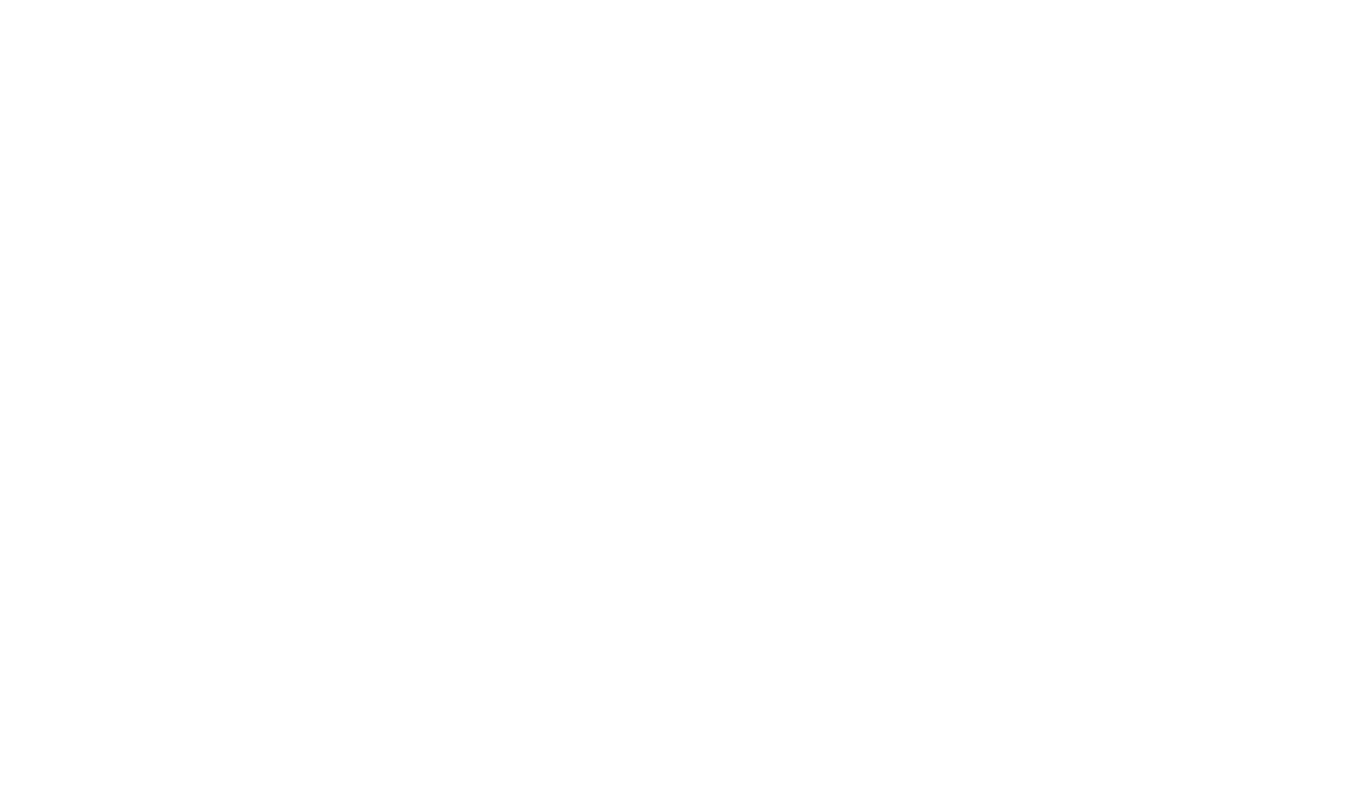
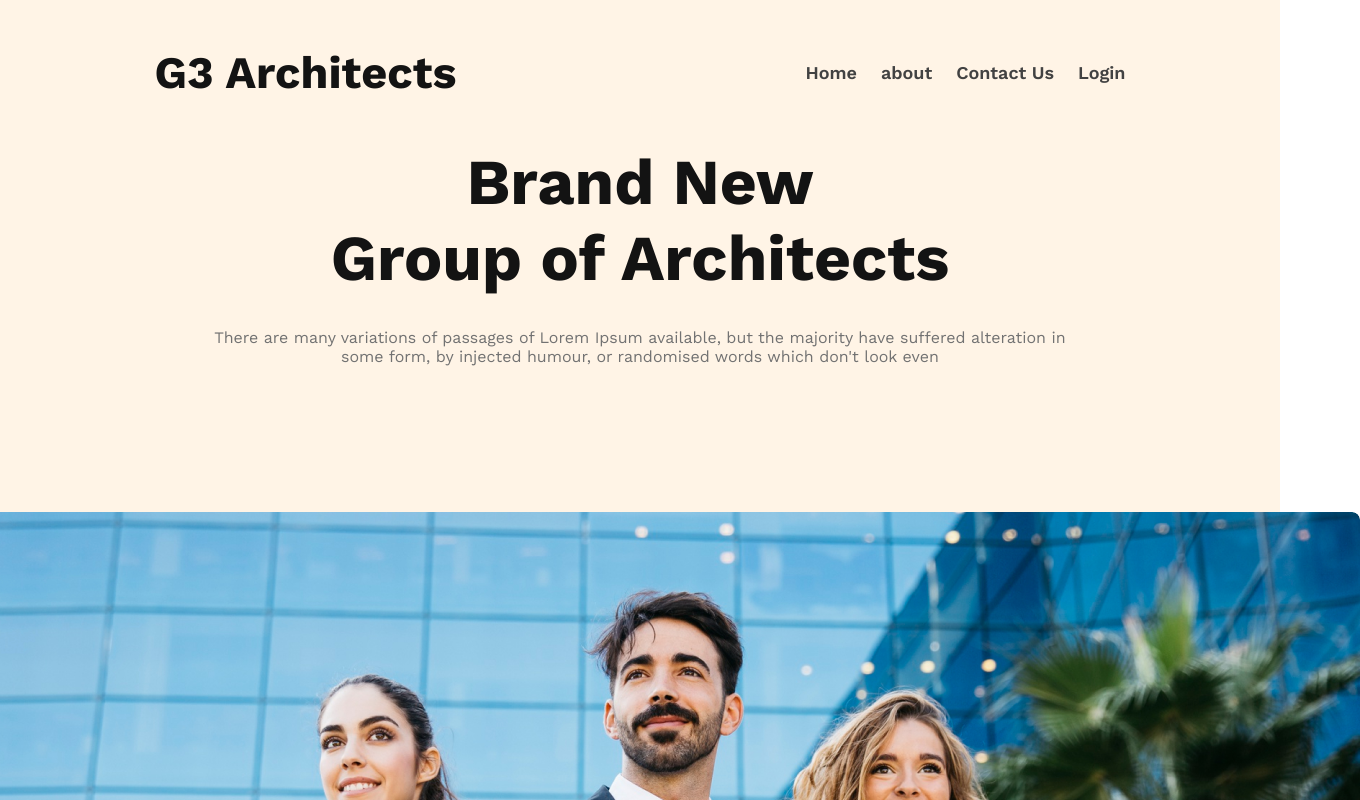
Before and after one commit to ashikwebdev111/G3-Architects, a plain HTML site: page index.html in a window 1280 px wide. Shown: the top 800 px of the page, 1360 px wide, since content can reach past the window. Drawn offline with nearby package versions, Linux system fonts and the light colour scheme.

Commit message:
header section added

```diff
--- a/index.html
+++ b/index.html
@@ -4,12 +4,43 @@
 <head>
     <meta charset="UTF-8">
     <meta name="viewport" content="width=device-width, initial-scale=1.0">
+    <!-- Styel Link  -->
     <link rel="stylesheet" href="style.css">
-    <title>Document</title>
+    <!--  -->
+    <!-- googe fonts  -->
+    <link rel="preconnect" href="https://fonts.googleapis.com">
+    <link rel="preconnect" href="https://fonts.gstatic.com" crossorigin>
+    <link href="https://fonts.googleapis.com/css2?family=Work+Sans:ital,wght@0,100..900;1,100..900&display=swap"
+        rel="stylesheet">
+    <!--  -->
+    <title>G3 Architects</title>
 </head>
 
 <body>
-
+    <header>
+        <nav>
+            <h3 class="nav-band">G3 Architects</h3>
+            <ul class="nav-items">
+                <li class="nav-item"><a href="">Home</a></li>
+                <li class="nav-item"><a href="">about</a></li>
+                <li class="nav-item"><a href="">Contact Us</a></li>
+                <li class="nav-item"><a href="">Login</a></li>
+            </ul>
+        </nav>
+        <div class="header-banner">
+            <div class="banner-content">
+                <h2 class="header-title">Brand New <br>
+                    Group of Architects
+                </h2>
+                <div class="header-description">There are many variations of passages of Lorem Ipsum available, but the
+                    majority have suffered alteration in some form, by injected humour, or randomised words which don't
+                    look even</div>
+            </div>
+            <div class="banner">
+                <img src="images/banner.png" alt="">
+            </div>
+        </div>
+    </header>
 </body>
 
 </html>
--- a/style.css
+++ b/style.css
@@ -0,0 +1,72 @@
+body {
+    margin: 0;
+    padding: 0;
+    font-family: "Work Sans", sans-serif;
+}
+
+body header {
+    background-color: rgba(255, 144, 14, 0.1);
+    padding-top: 1px;
+}
+
+nav {
+    display: flex;
+    align-items: center;
+    justify-content: space-around;
+}
+
+.nav-band {
+    color: #131313;
+    font-weight: 700;
+    font-size: 45px;
+
+}
+
+.nav-items {
+    display: flex;
+    align-items: center;
+    justify-content: center;
+    gap: 24px;
+}
+
+.nav-item {
+    list-style: none;
+    font-weight: 600;
+    font-size: 18px;
+
+}
+
+.nav-item a {
+    text-decoration: none;
+    color: #424242;
+}
+
+.header-title {
+    color: #131313;
+    font-weight: 700;
+    font-size: 64px;
+    margin: 0 auto;
+    text-align: center;
+}
+
+.header-description {
+    width: 868px;
+    margin: 0 auto;
+    color: #727272;
+    font-weight: 400;
+    font-size: 16px;
+    text-align: center;
+    margin-top: 32px;
+}
+
+.header-banner {
+    display: flex;
+    flex-direction: column;
+    align-items: center;
+    justify-content: center;
+    gap: 146px;
+}
+
+.banner img {
+    border-radius: 8px;
+}
```
